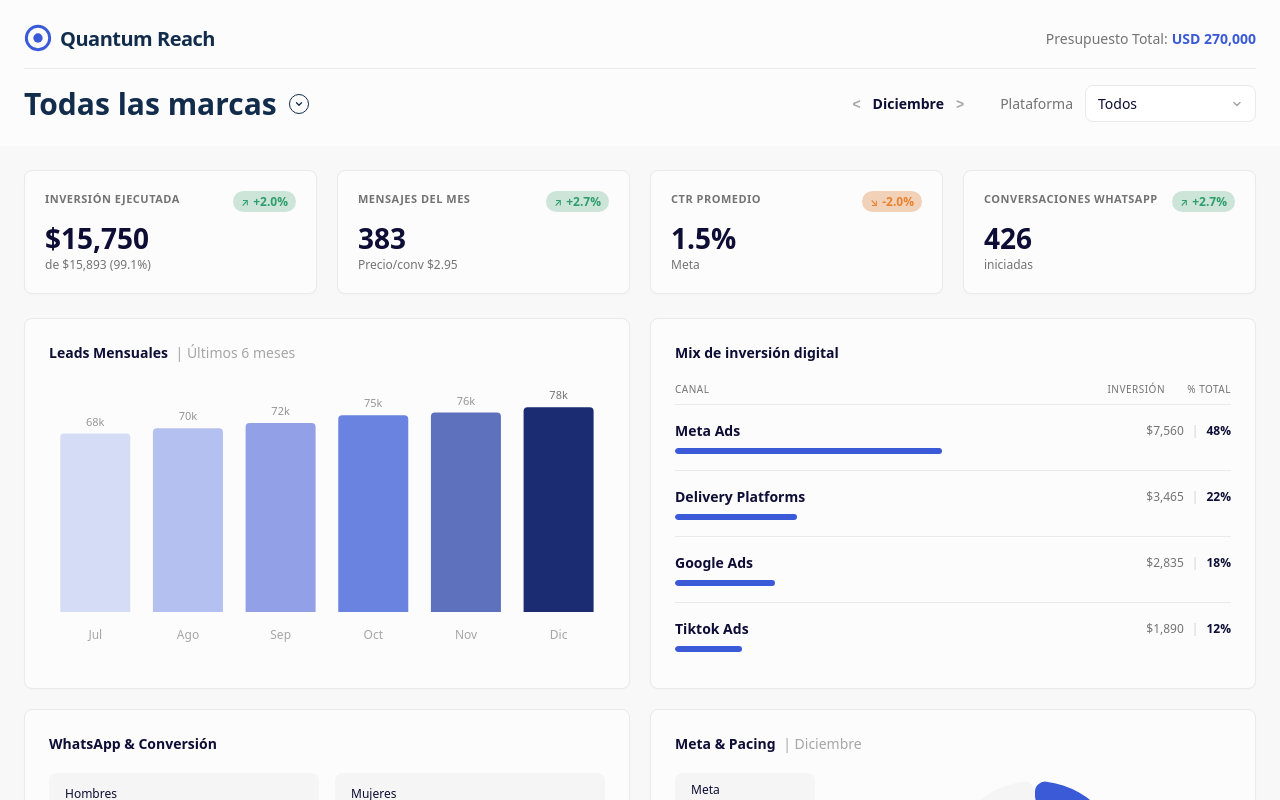
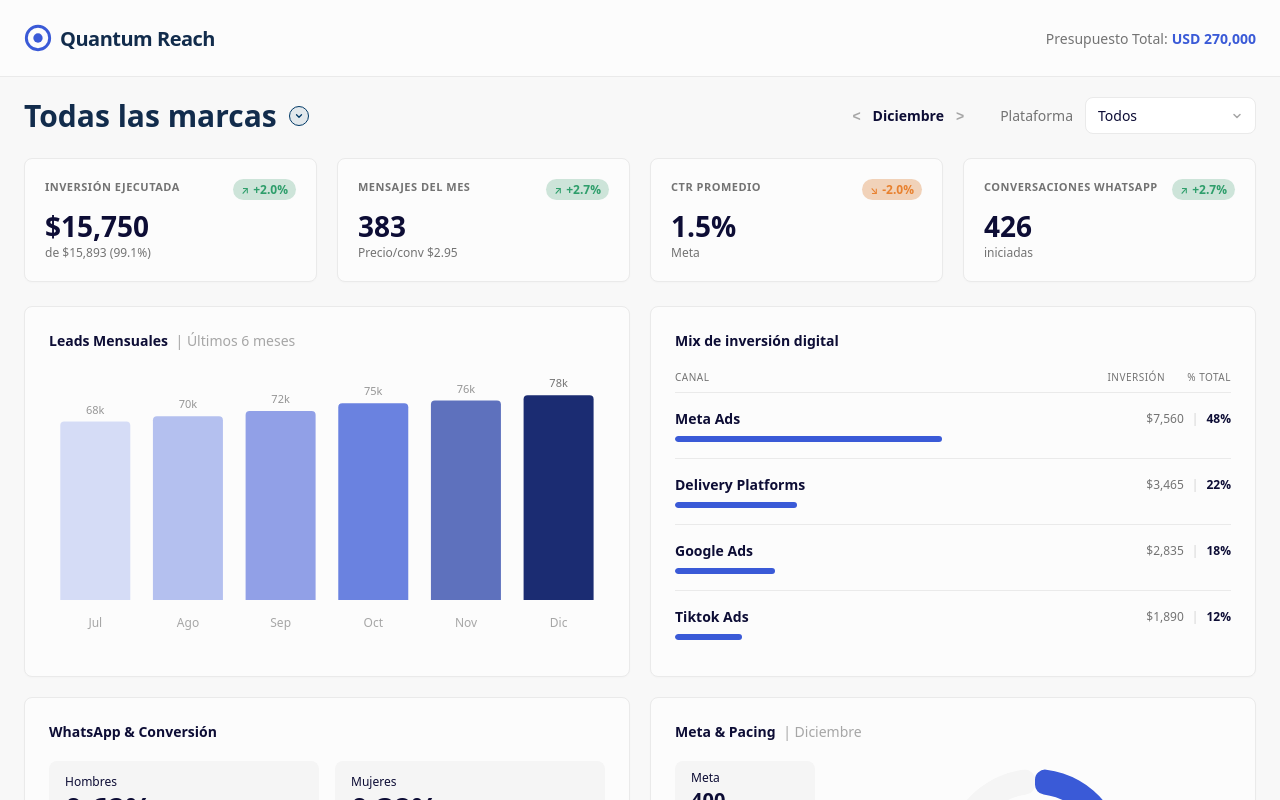
Before and after one commit to MagicBag-tab/prueba-tecnica-frt, a React (Vite) app: page / in a window 1280 px wide. Shown: the top 800 px of the page. Built offline with nearby package versions, Linux system fonts and the light colour scheme.

Commit message:
style: cambiando color del botón de select y corrigiendo color de header

```diff
--- a/src/components/Header.scss
+++ b/src/components/Header.scss
@@ -3,8 +3,6 @@
 .header {
   display: flex;
   flex-direction: column;
-  background-color: $color-background-navbar;
-  padding: $spacing-24;
   margin-bottom: $spacing-24;
 }
 
@@ -12,9 +10,10 @@
   display: flex;
   justify-content: space-between;
   align-items: center;
-  padding-bottom: $spacing-16;
+  background-color: $color-background-navbar;
+  padding: $spacing-24;
   border-bottom: 1px solid $color-gray-alabaster;
-  margin-bottom: $spacing-16;
+  margin-bottom: $spacing-20;
 
   .header__logo {
     display: flex;
@@ -49,6 +48,7 @@
   display: flex;
   justify-content: space-between;
   align-items: center;
+  padding: 0 $spacing-24;
 
   .header__right-filters {
     display: flex;
--- a/src/components/ui/Select.scss
+++ b/src/components/ui/Select.scss
@@ -39,8 +39,9 @@
       line-height: 1.2;
     }
     .select-icon {
-      color: $color-navy;
-      border: 1.5px solid $color-navy;
+      background-color: #E2E8EC;
+      color: #003865;
+      border: 1.5px solid #003865;
       border-radius: 50%;
       width: 20px;
       height: 20px;
```
